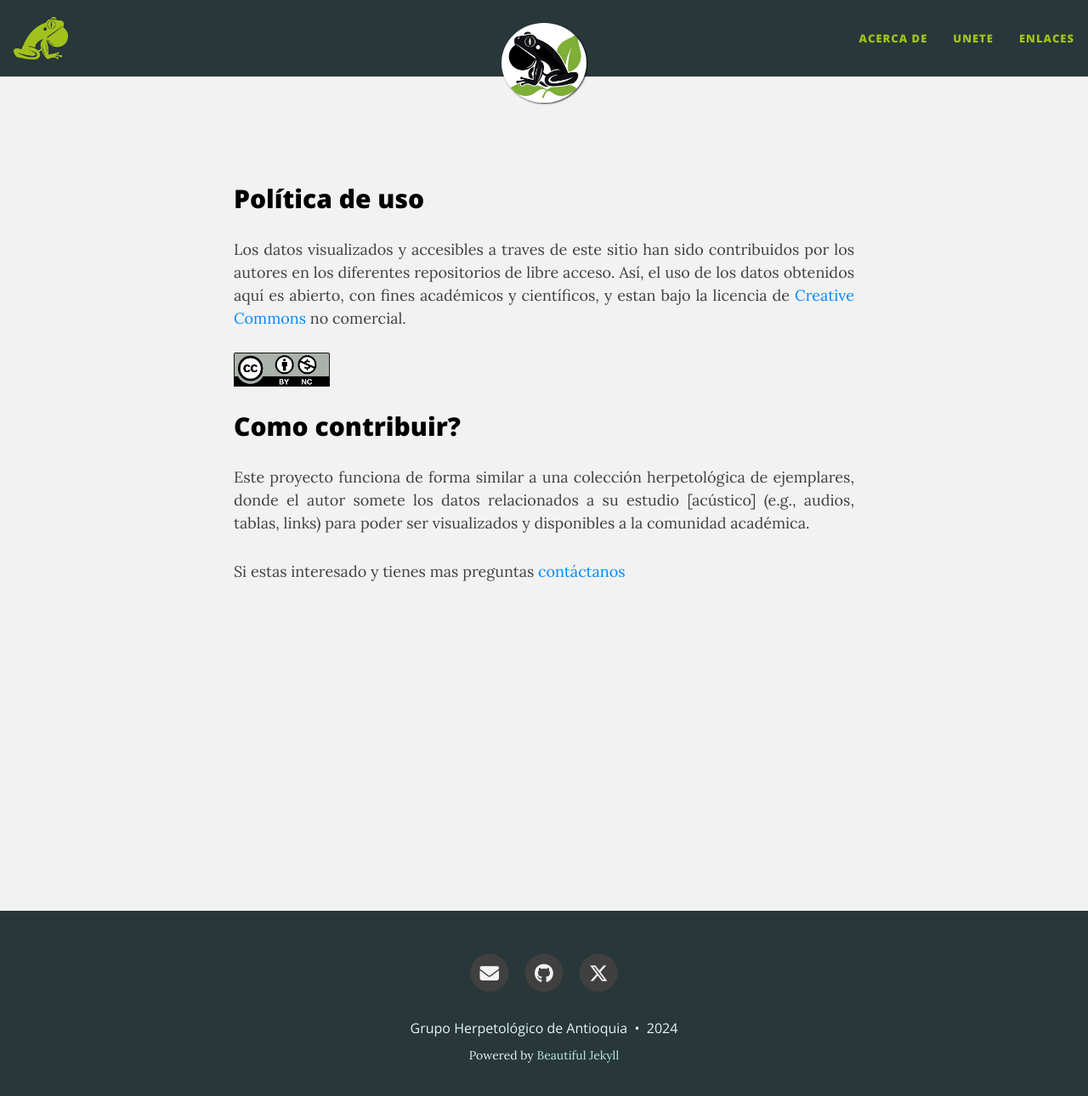
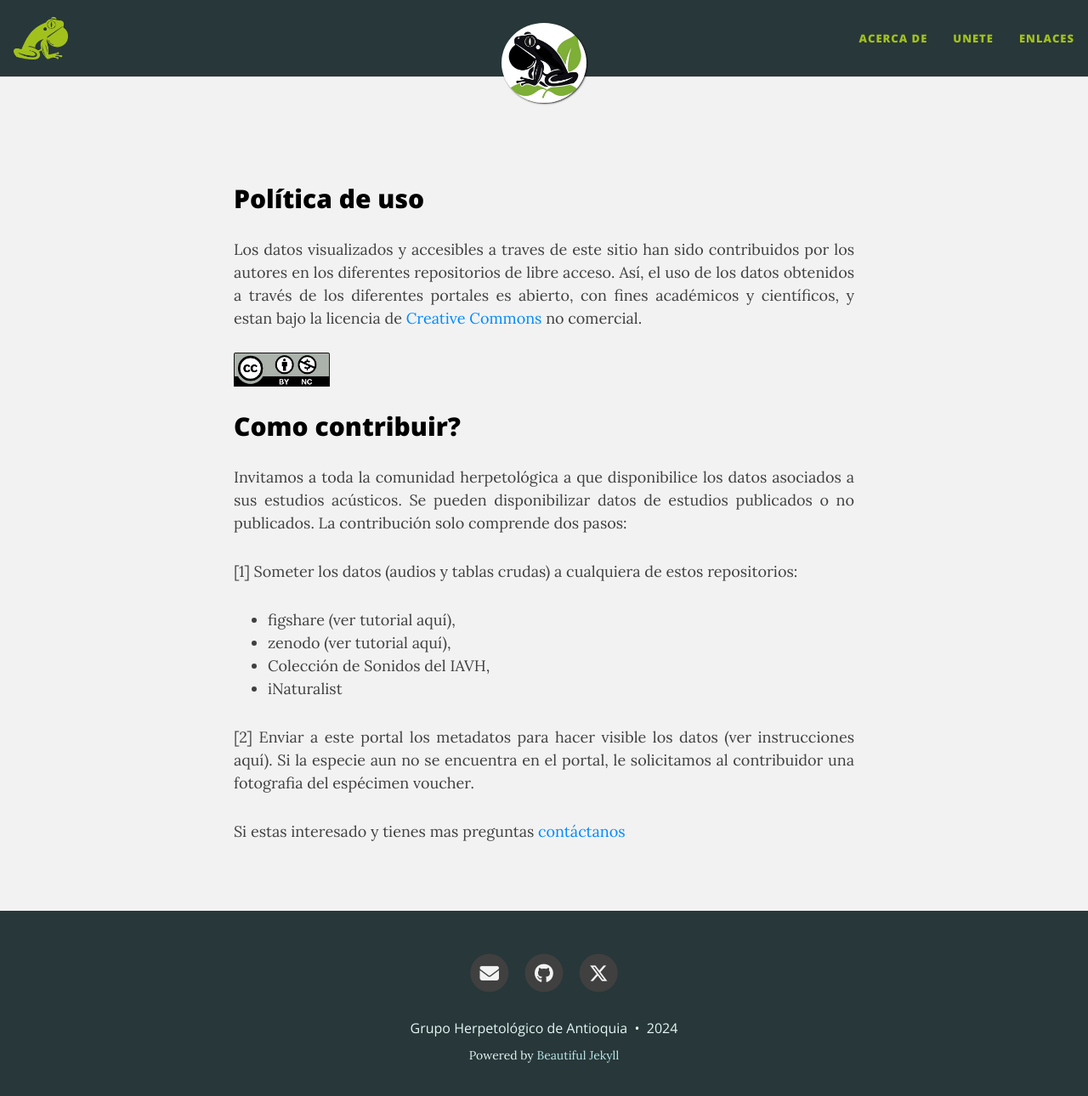
Before and after one commit to colombianfrogs/sounds, a Jekyll site: the page built from docs/unete.md, in a window 1280 px wide and 1303 px high. Shown: the top 1290 px of the window at 85% size. Built offline with Jekyll 4.4.1, drawn with Linux system fonts in a browser that asks for light colours.

Commit message:
Update unete.md

```diff
--- a/docs/unete.md
+++ b/docs/unete.md
@@ -38,11 +38,20 @@ p {
 
 
 ## Política de uso
-Los datos visualizados y accesibles a traves de este sitio han sido contribuidos por los autores en los diferentes repositorios de libre acceso. Así, el uso de los datos obtenidos aquí es abierto, con fines académicos y científicos, y estan bajo la licencia de [Creative Commons](https://co.creativecommons.net/tipos-de-licencias/) no comercial.
+Los datos visualizados y accesibles a traves de este sitio han sido contribuidos por los autores en los diferentes repositorios de libre acceso. Así, el uso de los datos obtenidos a través de los diferentes portales es abierto, con fines académicos y científicos, y estan bajo la licencia de [Creative Commons](https://co.creativecommons.net/tipos-de-licencias/) no comercial.
 <br><br>
 <img src="{{ site.baseurl }}/images/by-nc.png" style="width:3cm;">
 
 ## Como contribuir?
-Este proyecto funciona de forma similar a una colección herpetológica de ejemplares, donde el autor somete los datos relacionados a su estudio [acústico] (e.g., audios, tablas, links) para poder ser visualizados y disponibles a la comunidad académica.
+Invitamos a toda la comunidad herpetológica a que disponibilice los datos asociados a sus estudios acústicos.  Se pueden disponibilizar datos de estudios publicados o no publicados. La contribución solo comprende dos pasos:
+
+[1] Someter los datos (audios y tablas crudas) a cualquiera de estos repositorios:
+- figshare (ver tutorial aquí),
+- zenodo (ver tutorial aquí),
+- Colección de Sonidos del IAVH,
+- iNaturalist
+
+[2] Enviar a este portal los metadatos para hacer visible los datos (ver instrucciones aquí). Si la especie aun no se encuentra en el portal, le solicitamos al contribuidor una fotografia del espécimen voucher.
+
 
 Si estas interesado y tienes mas preguntas <a href="mailto:sonidos.anfibios.colombia@gmail.com">contáctanos</a>
```
